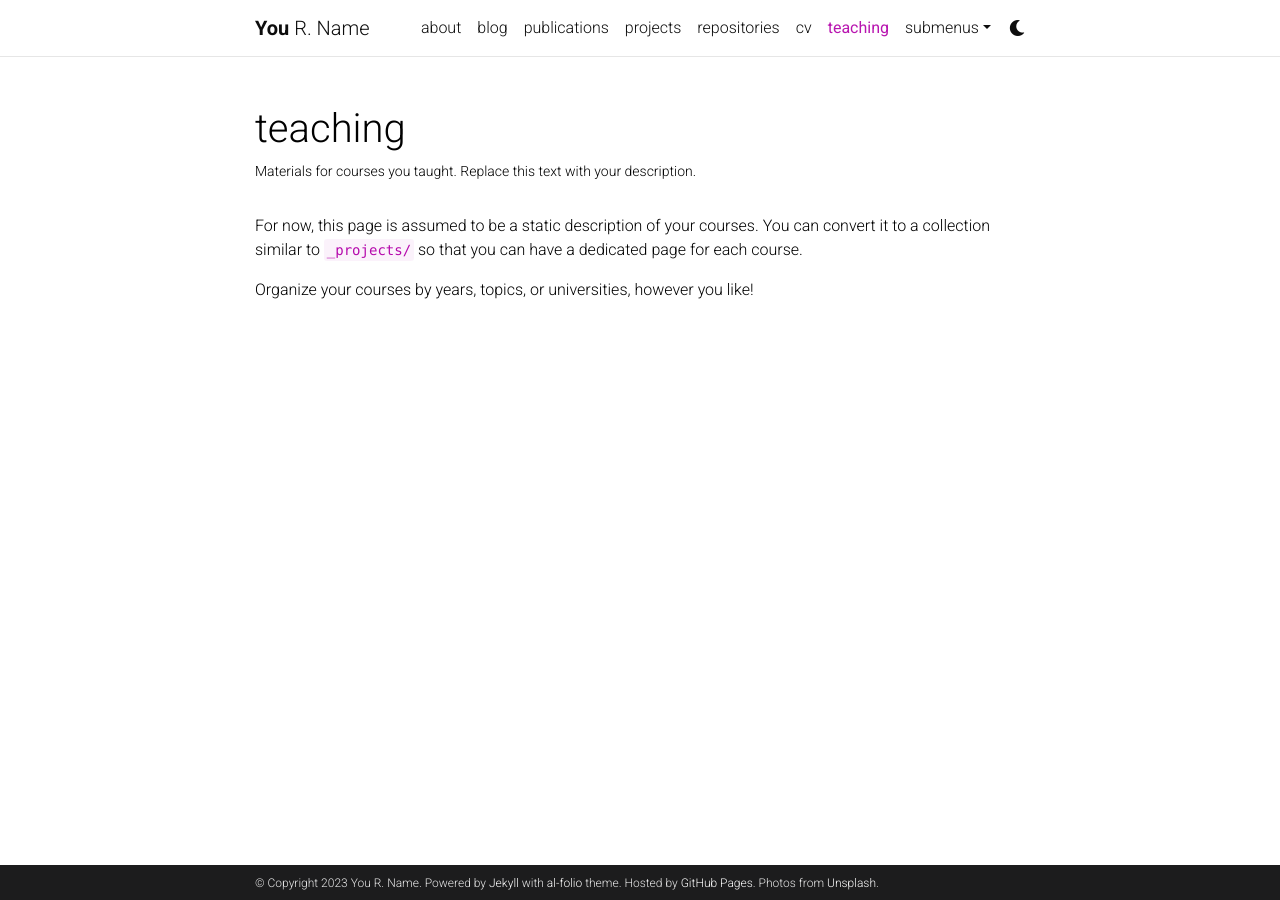
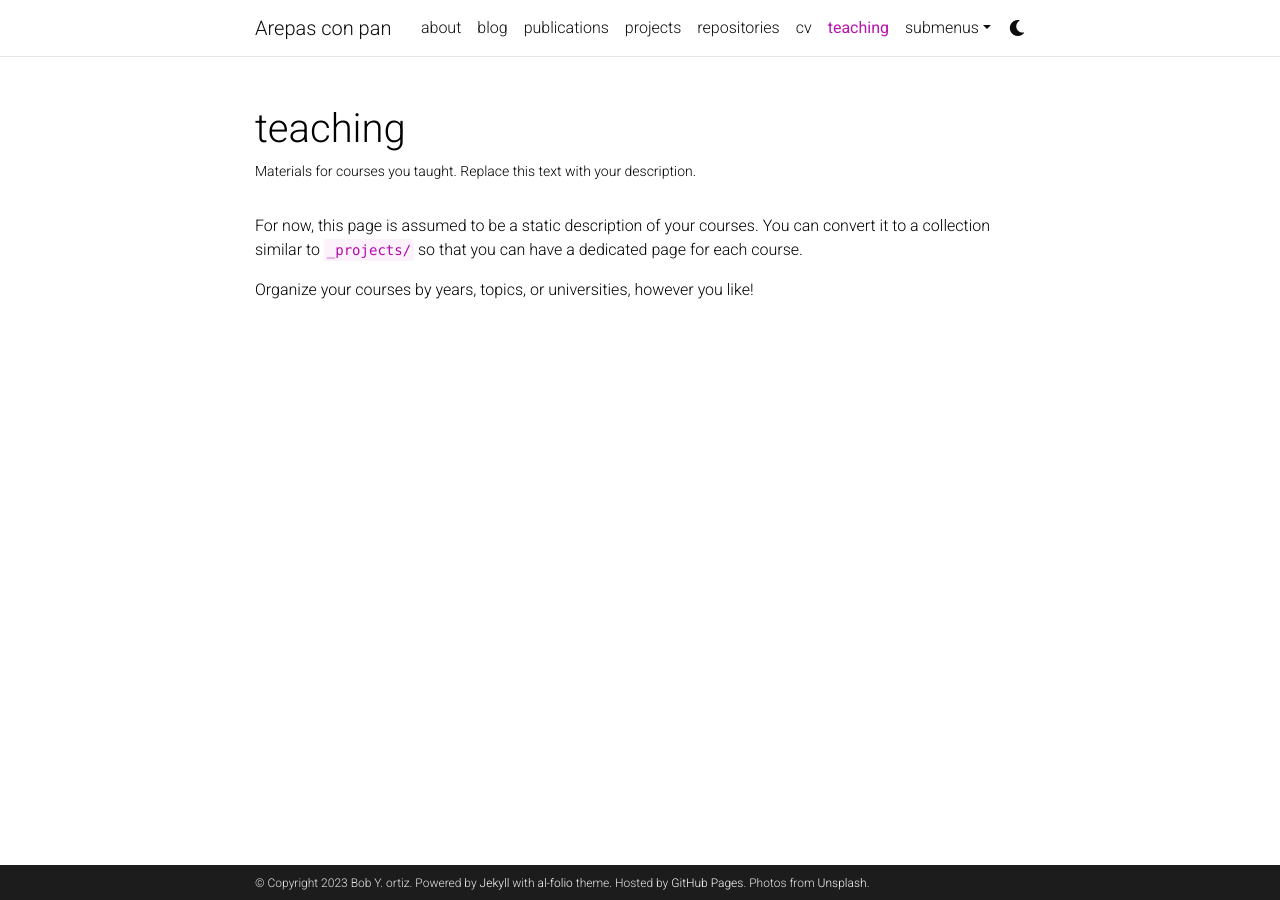
Before and after one commit to bob-ortiz/bob-ortiz.github.io, a Jekyll site: the page built from _pages/teaching.md, in a window 1280 px wide. Built offline with Jekyll 4.4.1, drawn with Linux system fonts in a browser that asks for light colours; comment, search, counter and statistics services are not loaded; a style sheet for code colours, icons or effects is not loaded.

Commit message:
Update _config.yml

```diff
--- a/_config.yml
+++ b/_config.yml
@@ -2,10 +2,10 @@
 # Site settings
 # -----------------------------------------------------------------------------
 
-title: blank # the website title (if blank, full name will be used instead)
-first_name: You
-middle_name: R.
-last_name: Name
+title: Arepas con pan # the website title (if blank, full name will be used instead)
+first_name: Bob
+middle_name: Y.
+last_name: ortiz
 email: you@example.com
 description: > # the ">" symbol means to ignore newlines until "footer_text:"
   A simple, whitespace theme for academics. Based on [*folio](https://github.com/bogoli/-folio) design.
```
